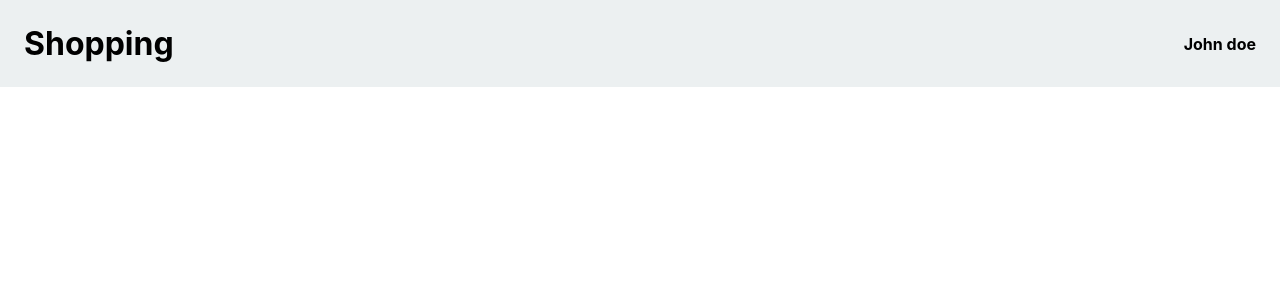
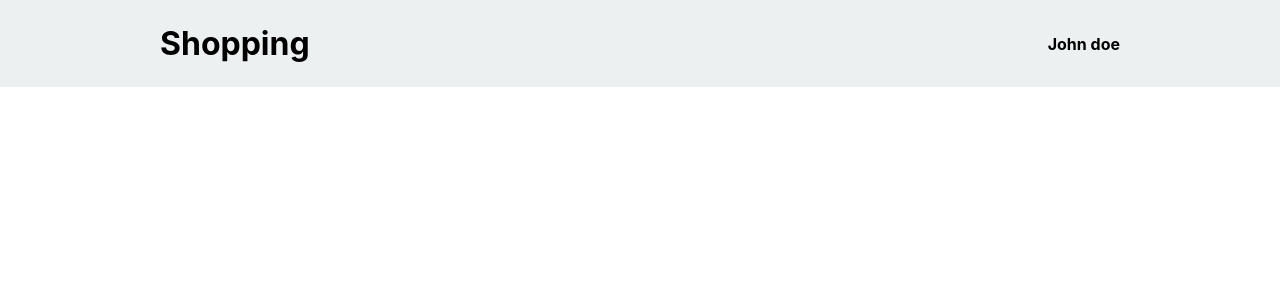
Before and after one commit to italovieira/shopping-cart, a React (Create React App) app: page / in a window 1280 px wide. Shown: the top 300 px of the page. Built offline with nearby package versions, Linux system fonts and the light colour scheme.

Commit message:
Make Header component more responsive

```diff
--- a/src/App.css
+++ b/src/App.css
@@ -1,4 +1,9 @@
 .App {
   display: flex;
   flex-direction: column;
+  align-items: center;
 }
+
+main {
+  width: 960px;
+}
--- a/src/App.js
+++ b/src/App.js
@@ -6,6 +6,7 @@ const App = () => {
   return (
     <div className="App">
       <Header />
+      <main></main>
     </div>
   )
 }
--- a/src/components/Header.js
+++ b/src/components/Header.js
@@ -3,9 +3,11 @@ import styles from './Header.module.css'
 
 const Header = () => {
   return (
-    <section className={styles.container}>
-      <div className={styles.title}>Shopping</div>
-      <div className={styles.name}>John doe</div>
+    <section className={styles.header}>
+      <div className={styles.container}>
+        <div className={styles.title}>Shopping</div>
+        <div className={styles.name}>John doe</div>
+      </div>
     </section>
   )
 }
--- a/src/components/Header.module.css
+++ b/src/components/Header.module.css
@@ -3,7 +3,7 @@
   justify-content: space-between;
   align-items: center;
   padding: 1.5rem;
-  background-color: #ECF0F1;
+  width: 960px;
 }
 
 .title {
@@ -15,3 +15,10 @@
   font-size: 1rem;
   font-weight: bold;
 }
+
+.header {
+  display: flex;
+  width: 100%;
+  background-color: #ECF0F1;
+  justify-content: center;
+}
```
